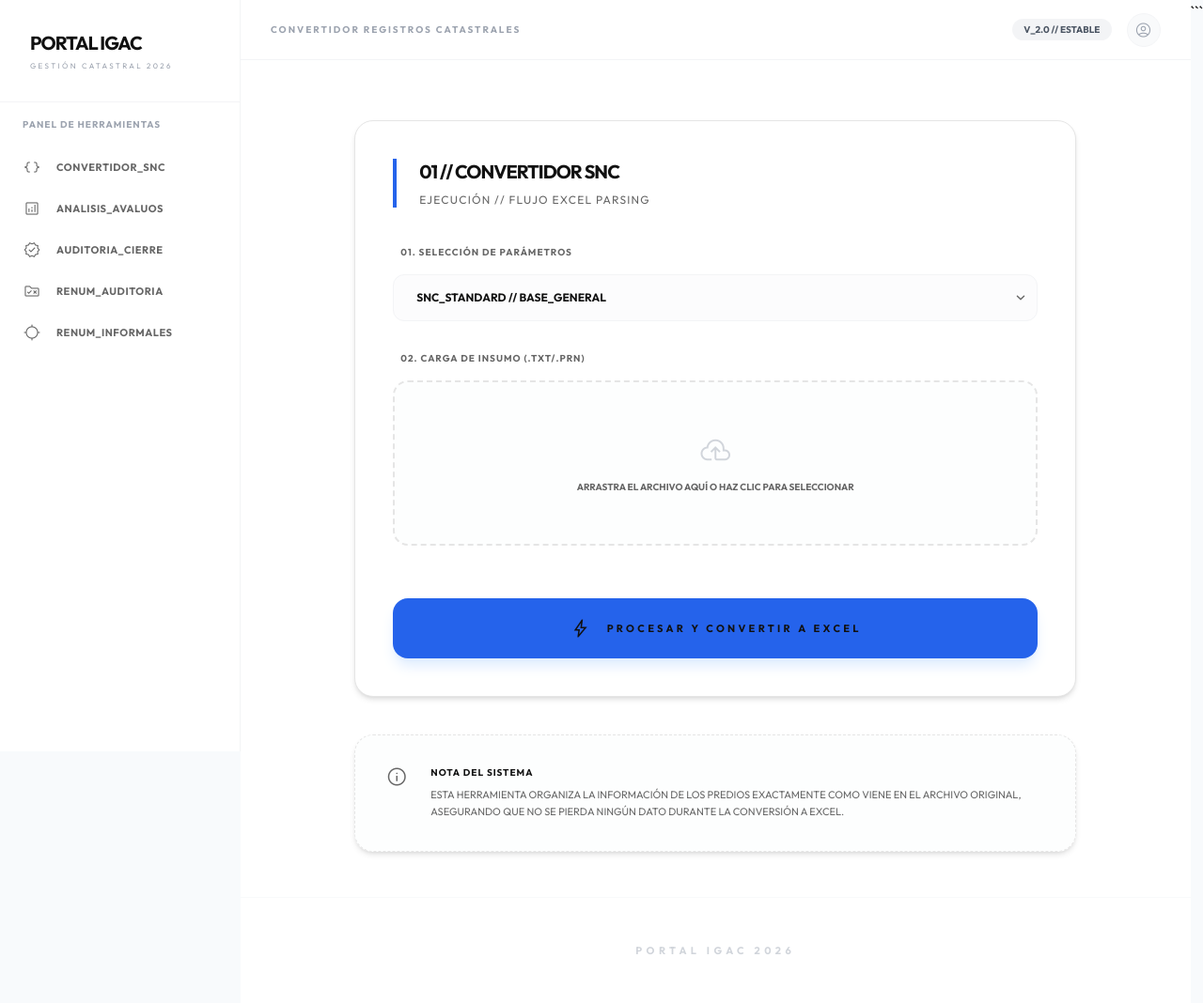
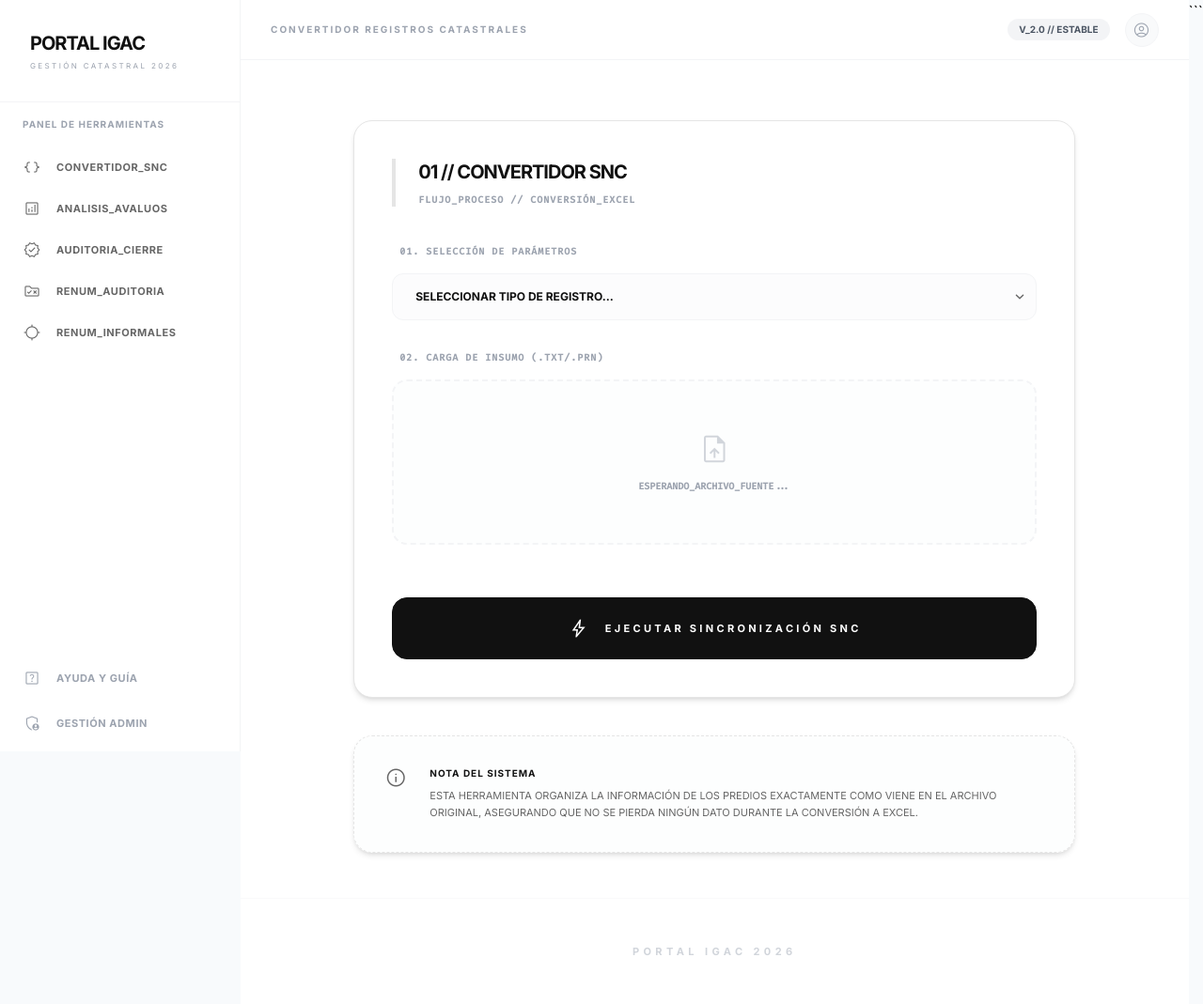
Before and after one commit to casabero/igac-portal, a Flask app: template templates/snc_tool.html in a window 1280 px wide. Shown: the whole page at 94% size. Before the commit the page ends 1016 px from the top, so only its background shows below. Run offline with Flask 3, Linux system fonts and the light colour scheme; the template is opened without the code that fills it, so the values that code supplies are empty; some libraries are stand-ins or nearby versions.

Commit message:
style: refine typography (Inter/Fira Code), remove blue colors, restore help panel, and fix PDF layout

```diff
--- a/app.py
+++ b/app.py
@@ -17,7 +17,7 @@ app.secret_key = os.environ.get('SECRET_KEY', 'casabero_igac_secure_key')
 
 # Configuración Admin
 ADMIN_USER = "casabero_admin"
-ADMIN_PASS = "F4k3ST123*"
+ADMIN_PASS = "puerco123"
 
 from functools import wraps
 def login_required(f):
--- a/templates/base.html
+++ b/templates/base.html
@@ -6,7 +6,7 @@
     <meta content="width=device-width, initial-scale=1.0" name="viewport" />
     <title>{% block title %}IGAC Portal{% endblock %}</title>
     <link
-        href="https://fonts.googleapis.com/css2?family=Inter:wght@300;400;500;600;700&family=Outfit:wght@400;700&family=Fira+Code:wght@400;500&display=swap"
+        href="https://fonts.googleapis.com/css2?family=Inter:wght@300;400;500;600;700&family=Fira+Code:wght@400;500&display=swap"
         rel="stylesheet" />
     <link href="https://fonts.googleapis.com/css2?family=Material+Symbols+Outlined:wght,FILL,GRAD@200,0,0&display=swap"
         rel="stylesheet" />
@@ -16,8 +16,8 @@
             theme: {
                 extend: {
                     fontFamily: {
-                        "sans": ["Outfit", "sans-serif"],
-                        "display": ["Outfit", "sans-serif"],
+                        "sans": ["Inter", "sans-serif"],
+                        "display": ["Inter", "sans-serif"],
                         "mono": ["Fira Code", "monospace"],
                     },
                     colors: {
@@ -187,7 +187,18 @@
             </div>
         </nav>
 
-        <!-- Espacio inferior reservado para limpieza visual -->
+        <div class="px-3 mb-2 mt-4 space-y-1">
+            <button onclick="toggleHelpModal()"
+                class="w-full flex items-center gap-4 px-3 py-3 rounded-xl transition-all duration-200 text-gray-400 hover:bg-gray-50 hover:text-gray-900 group">
+                <span class="material-symbols-outlined text-[20px] font-light">help_center</span>
+                <span class="text-[11px] uppercase tracking-wider font-bold">Ayuda y Guía</span>
+            </button>
+            <a href="/admin/login"
+                class="w-full flex items-center gap-4 px-3 py-3 rounded-xl transition-all duration-200 text-gray-400 hover:bg-gray-50 hover:text-gray-900 group">
+                <span class="material-symbols-outlined text-[20px] font-light">admin_panel_settings</span>
+                <span class="text-[11px] uppercase tracking-wider font-bold">Gestión Admin</span>
+            </a>
+        </div>
     </aside>
 
     <!-- MAIN CONTENT AREA -->
@@ -233,21 +244,65 @@
         </footer>
     </div>
 
-    <!-- Eliminado Centro de Ayuda Lateral para mayor limpieza visual -->
+    <!-- HELP MODAL -->
+    <div id="helpModal" class="fixed inset-0 z-[100] hidden overflow-y-auto" aria-labelledby="modal-title" role="dialog"
+        aria-modal="true">
+        <div class="flex items-center justify-center min-h-screen pt-4 px-4 pb-20 text-center sm:block sm:p-0">
+            <div class="fixed inset-0 bg-gray-50/40 transition-opacity" aria-hidden="true" onclick="toggleHelpModal()">
+            </div>
+            <span class="hidden sm:inline-block sm:align-middle sm:h-screen" aria-hidden="true">&#8203;</span>
+            <div
+                class="inline-block align-bottom bg-white rounded-2xl text-left overflow-hidden shadow-2xl transform transition-all sm:my-8 sm:align-middle sm:max-w-2xl sm:w-full border border-gray-100">
+                <div class="bg-gray-50 px-8 py-6 flex justify-between items-center text-gray-900">
+                    <h3
+                        class="text-[10px] font-mono font-bold flex items-center gap-3 uppercase tracking-widest text-gray-500">
+                        <span class="material-symbols-outlined font-light">terminal</span>
+                        SISTEMA_AYUDA // DOCUMENTACIÓN_USUARIO
+                    </h3>
+                    <button onclick="toggleHelpModal()"
+                        class="hover:bg-gray-100 p-2 rounded-full transition-colors flex items-center justify-center">
+                        <span class="material-symbols-outlined font-light">close</span>
+                    </button>
+                </div>
+                <div class="px-8 py-8 max-h-[60vh] overflow-y-auto custom-scrollbar">
+                    <div id="helpContent"
+                        class="prose prose-sm max-w-none text-gray-600 font-sans text-xs leading-relaxed">
+                        {% block help_content %}
+                        <div class="bg-gray-50 p-6 rounded-xl border border-gray-100 mb-6">
+                            <p class="font-mono text-[10px] text-blue-600 mb-2 font-bold uppercase tracking-tight">
+                                [MENSAJE_SISTEMA]:</p>
+                            <p>Bienvenido al Centro de Documentación. Seleccione un módulo en el menú lateral para ver
+                                instrucciones específicas de operación.</p>
+                        </div>
+                        {% endblock %}
+                    </div>
+                </div>
+                <div class="bg-gray-50 border-t border-gray-100 px-8 py-6 flex justify-end">
+                    <button onclick="toggleHelpModal()"
+                        class="bg-white text-gray-900 border border-gray-200 px-8 py-2 rounded-xl text-[10px] font-bold hover:bg-gray-50 transition-all uppercase tracking-widest">
+                        Cerrar Guía
+                    </button>
+                </div>
+            </div>
+        </div>
+    </div>
 
     <script>
-            // Hardware Sensing (Resolution)
-            (function () {
-                const res = window.screen.width + "x" + window.screen.height;
-                const url = new URL(window.location.href);
-                if (!url.searchParams.has('res')) {
-                    // Solo si no estamos en una redirección infinita de res
-                    // En realidad, mejor inyectarlo en las peticiones AJAX o simplemente capturarlo una vez
-                    // Por simplicidad en este entorno, lo dejamos listo para que el logger lo tome si se envía via GET
-                    // o lo guardamos en una cookie que Flask puede leer.
-                    document.cookie = "screen_res=" + res + "; path=/; max-age=31536000";
-                }
-            })();
+        function toggleHelpModal() {
+            const modal = document.getElementById('helpModal');
+            modal.classList.toggle('hidden');
+            if (!modal.classList.contains('hidden')) {
+                document.body.style.overflow = 'hidden';
+            } else {
+                document.body.style.overflow = 'auto';
+            }
+        }
+
+        // Hardware Sensing (Resolution)
+        (function () {
+            const res = window.screen.width + "x" + window.screen.height;
+            document.cookie = "screen_res=" + res + "; path=/; max-age=31536000";
+        })();
     </script>
     {% block scripts %}{% endblock %}
 </body>
--- a/templates/snc_tool.html
+++ b/templates/snc_tool.html
@@ -17,38 +17,42 @@
         </div>
     </div>
     <div class="premium-card p-10 mt-4 relative overflow-hidden">
-        <div class="mb-10 border-l-4 border-blue-600 pl-6">
+        <div class="mb-10 border-l-4 border-gray-200 pl-6">
             <h2 class="text-xl font-display font-bold text-gray-900 uppercase tracking-tighter">01 // CONVERTIDOR SNC
             </h2>
-            <p class="text-xs font-sans text-gray-500 mt-2 uppercase tracking-widest">EJECUCIÓN // FLUJO EXCEL PARSING
-            </p>
+            <p class="text-[10px] font-mono text-gray-400 mt-2 uppercase tracking-widest font-bold">FLUJO_PROCESO //
+                CONVERSIÓN_EXCEL</p>
         </div>
 
         <form method="POST" enctype="multipart/form-data" class="space-y-8">
             <!-- 1. Selección de Registro -->
             <div class="flex-1 space-y-4">
-                <label class="block text-[10px] font-bold text-gray-500 uppercase tracking-widest pl-2">01. Selección de
-                    Parámetros</label>
-                <select name="config"
-                    class="w-full text-xs border border-gray-100 rounded-xl bg-gray-50/50 focus:ring-blue-500 focus:border-blue-500 py-4 px-6 uppercase font-bold transition-all">
-                    <option value="SNC_STANDARD">SNC_STANDARD // BASE_GENERAL</option>
-                    <option value="SNC_PH">SNC_PH // PROPIEDAD_HORIZONTAL</option>
-                    <option value="SNC_FULL">SNC_COMPLETO // TODOS_LOS_CAMPOS</option>
+                <label class="block text-[10px] font-mono font-bold text-gray-400 uppercase tracking-widest pl-2">01.
+                    Selección de Parámetros</label>
+                <select name="opcion"
+                    class="w-full text-xs border border-gray-100 rounded-xl bg-gray-50/50 focus:ring-gray-400 focus:border-gray-400 py-4 px-6 uppercase font-bold transition-all">
+                    <option value="" selected disabled>Seleccionar tipo de registro...</option>
+                    <option value="1">Datos Básicos de Predios (R1)</option>
+                    <option value="2">Detalles de Construcción (R2)</option>
+                    <option value="3">Procedimientos Generales (T1)</option>
+                    <option value="4">Detalles Físicos (T2)</option>
+                    <option value="5">Decretos Legales (T3)</option>
                 </select>
             </div>
 
             <!-- 2. Archivo -->
             <div class="flex-1 space-y-4">
-                <label class="block text-[10px] font-bold text-gray-500 uppercase tracking-widest pl-2">02. Carga de
-                    Insumo (.txt/.prn)</label>
-                <input type="file" name="file" id="file" class="hidden" accept=".txt,.prn" required>
-                <label for="file" id="drop-zone"
-                    class="flex flex-col items-center justify-center w-full h-44 border-2 border-dashed border-gray-200 rounded-2xl bg-gray-50/30 hover:bg-blue-50/30 hover:border-blue-300 transition-all cursor-pointer group">
+                <label class="block text-[10px] font-mono font-bold text-gray-400 uppercase tracking-widest pl-2">02.
+                    Carga de Insumo (.txt/.prn)</label>
+                <input type="file" name="archivo" id="archivo" class="hidden" accept=".txt,.prn" required>
+                <label for="archivo" id="drop-zone"
+                    class="flex flex-col items-center justify-center w-full h-44 border-2 border-dashed border-gray-100 rounded-2xl bg-gray-50/30 hover:bg-white hover:border-gray-900 transition-all cursor-pointer group">
                     <span
-                        class="material-symbols-outlined text-4xl text-gray-300 mb-3 group-hover:text-blue-500 transition-colors font-light">cloud_upload</span>
-                    <span class="text-[10px] font-bold text-gray-500 text-center px-6 leading-relaxed uppercase"
-                        id="file-name">
-                        Arrastra el archivo aquí o haz clic para seleccionar
+                        class="material-symbols-outlined text-4xl text-gray-300 mb-3 group-hover:text-gray-900 transition-colors font-light">upload_file</span>
+                    <span
+                        class="text-[10px] font-mono font-bold text-gray-400 text-center px-6 leading-relaxed uppercase"
+                        id="file_label">
+                        Esperando_archivo_fuente...
                     </span>
                 </label>
             </div>
@@ -56,8 +60,8 @@
             <!-- 3. Acción -->
             <div class="pt-6">
                 <button type="submit"
-                    class="w-full bg-blue-600 text-gray-900 py-5 rounded-2xl hover:bg-blue-700 transition-all font-bold text-[11px] tracking-[0.3em] flex justify-center items-center gap-4 uppercase shadow-lg shadow-blue-100 active:scale-[0.98]">
-                    <span class="material-symbols-outlined font-light">bolt</span> Procesar y Convertir a Excel
+                    class="w-full bg-gray-900 text-white py-5 rounded-2xl hover:bg-white hover:text-gray-900 border border-gray-900 transition-all font-bold text-[11px] tracking-[0.3em] flex justify-center items-center gap-4 uppercase active:scale-[0.98]">
+                    <span class="material-symbols-outlined font-light">bolt</span> Ejecutar Sincronización SNC
                 </button>
             </div>
         </form>
```
Also changed, not shown: modules/auditoria_maestra.py (+11 -11 lines), modules/renumeracion_auditor.py (+9 -9 lines), templates/index.html (+8 -7 lines), templates/informales_tool.html (+12 -9 lines).
